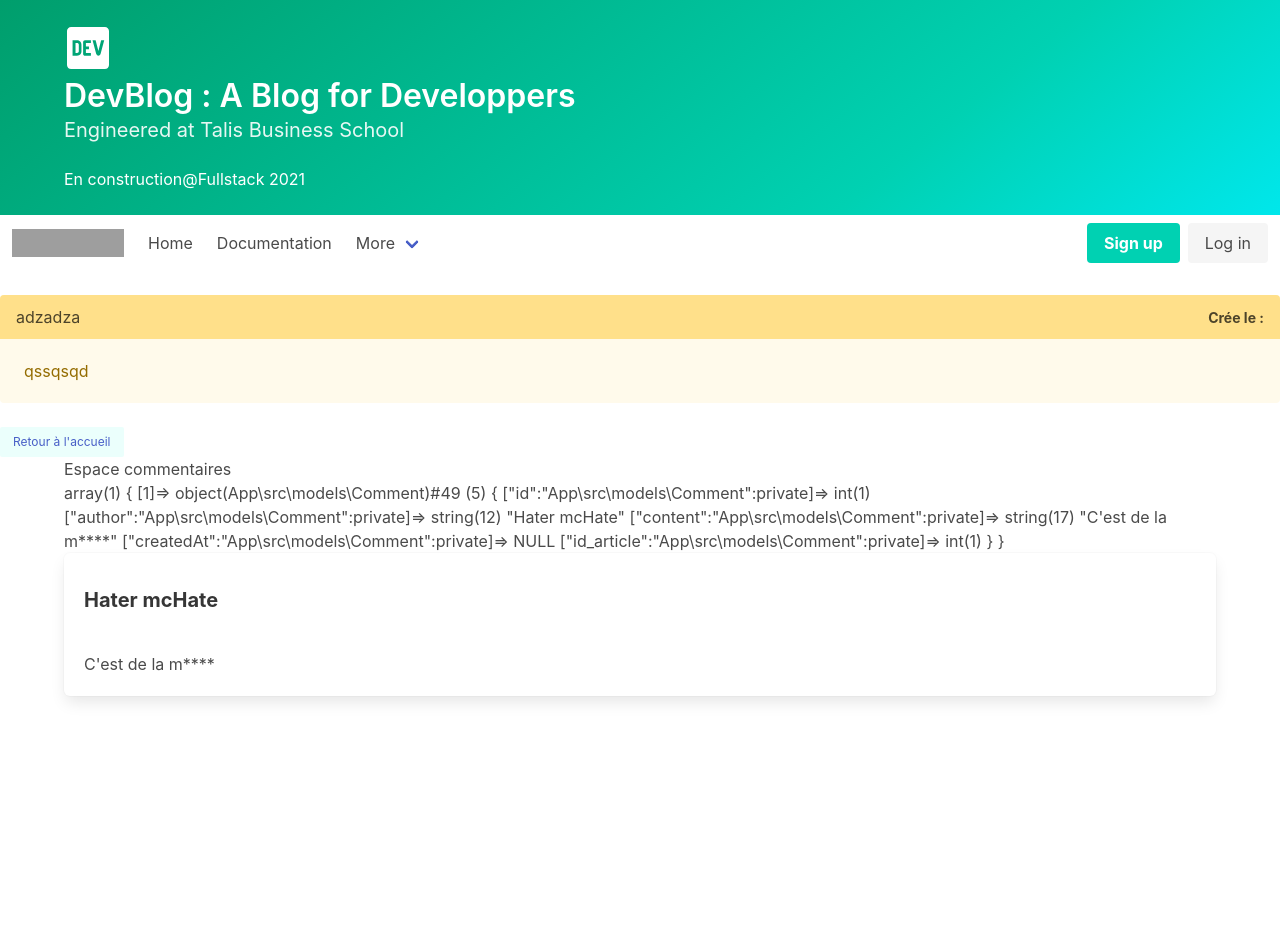
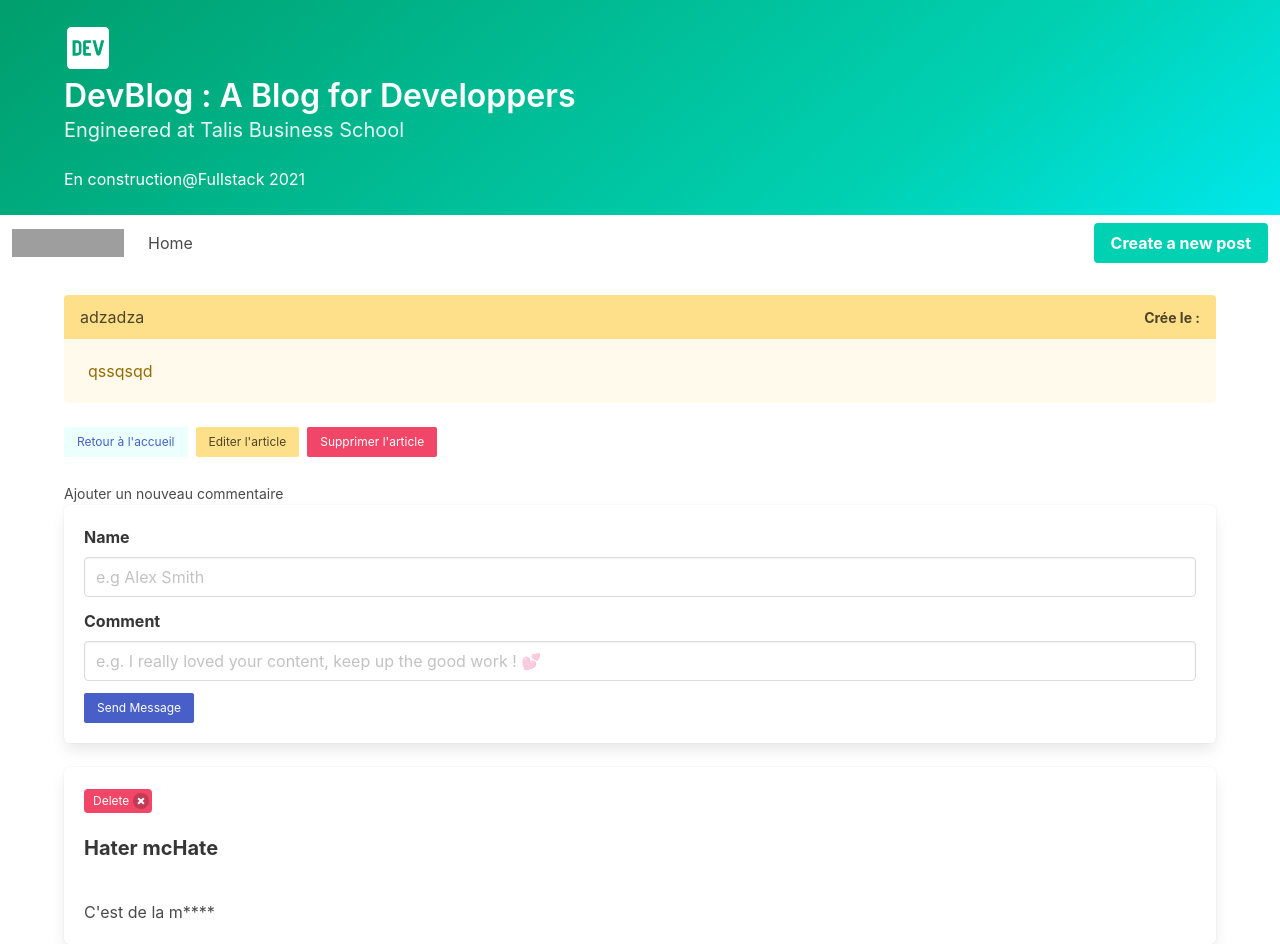
Before and after one commit to NegiAlba/PHPBlog2021, a PHP site: page /phpblog2021/post/1 in a window 1280 px wide. Before the commit the page ends 702 px from the top, so only its background shows below. Run offline with PHP 8.4, Linux system fonts and the light colour scheme; data comes from the database, SQL or seed files in the repository; some libraries are stand-ins or nearby versions; grey boxes are pictures that could not be loaded.

Commit message:
Final version including all CRUD operations

```diff
--- a/src/DAO/ArticleDAO.php
+++ b/src/DAO/ArticleDAO.php
@@ -36,4 +36,25 @@
 
         return $this->buildArticle($article);
     }
+
+    public function createArticle($data)
+    {
+        // $values = implode(', ', array_values($data));
+        $sql = 'INSERT INTO article (title, theme, content) VALUES (?,?,?)';
+        $result = $this->createQuery($sql, [$data[0], $data[1], $data[2]]);
+    }
+
+    public function editArticle($data)
+    {
+        // $values = implode(', ', array_values($data));
+        $sql = 'UPDATE article SET title = ?,theme = ?,content = ? WHERE id = ?';
+        $result = $this->createQuery($sql, [$data[0], $data[1], $data[2], $data[3]]);
+    }
+
+    public function deleteArticle($data)
+    {
+        // $values = implode(', ', array_values($data));
+        $sql = 'DELETE FROM article WHERE id = ?';
+        $result = $this->createQuery($sql, [$data[0]]);
+    }
 }
--- a/src/DAO/CommentDAO.php
+++ b/src/DAO/CommentDAO.php
@@ -11,7 +11,7 @@
         $sql = 'SELECT * FROM comment ORDER BY created_at DESC';
         $comments = [];
         $result = $this->createQuery($sql)->fetchAll();
-        foreach($result as $row){
+        foreach ($result as $row) {
             $id = $row['id'];
             $comments[$id] = $this->buildComment($row);
         }
@@ -30,6 +30,20 @@
         return $comments;
     }
 
+    public function createComment($data)
+    {
+        // $values = implode(', ', array_values($data));
+        $sql = 'INSERT INTO comment (author, content, id_article) VALUES (?,?,?)';
+        $result = $this->createQuery($sql, [$data[0], $data[1], $data[2]]);
+    }
+
+    public function deleteComment($data)
+    {
+        // $values = implode(', ', array_values($data));
+        $sql = 'DELETE FROM comment WHERE id = ?';
+        $result = $this->createQuery($sql, [$data[0]]);
+    }
+
     private function buildComment($row)
     {
         return new Comment($row);
--- a/src/controller/FrontController.php
+++ b/src/controller/FrontController.php
@@ -30,11 +30,69 @@
         require '../templates/contact.php';
     }
 
+    public function edit($id)
+    {
+        if (!empty($id)) {
+            $article = $this->articleDAO->getArticle($id);
+            if (isset($_POST['form_submit'])) {
+                if (!empty($_POST['title']) && !empty($_POST['theme']) && !empty($_POST['content'])) {
+                    $title = htmlspecialchars($_POST['title']);
+                    $theme = htmlspecialchars($_POST['theme']);
+                    $content = htmlspecialchars($_POST['content']);
+                    $data = [$title, $theme, $content, $id];
+                    $this->articleDAO->editArticle($data);
+
+                    return header('Location:/phpblog2021/');
+                }
+            }
+        }
+
+        require '../templates/form.php';
+    }
+
+    public function create()
+    {
+        // var_dump($_POST);
+        if (isset($_POST['form_submit'])) {
+            if (!empty($_POST['title']) && !empty($_POST['theme']) && !empty($_POST['content'])) {
+                $title = htmlspecialchars($_POST['title']);
+                $theme = htmlspecialchars($_POST['theme']);
+                $content = htmlspecialchars($_POST['content']);
+                $data = [$title, $theme, $content];
+                $this->articleDAO->createArticle($data);
+
+                return header('Location:/phpblog2021/');
+            }
+        }
+
+        require '../templates/form.php';
+    }
+
     public function post($id)
     {
+        if (isset($_POST['comment_submit'])) {
+            if (!empty($_POST['author']) && !empty($_POST['content'])) {
+                $author = htmlspecialchars($_POST['author']);
+                $content = htmlspecialchars($_POST['content']);
+                $data = [$author, $content, $id];
+                $this->commentDAO->createComment($data);
+            }
+        }
+        if (isset($_POST['comment_delete'])) {
+            $data = [$_POST['comment_id']];
+            $this->commentDAO->deleteComment($data);
+        }
+
         $article = $this->articleDAO->getArticle($id);
         $comments = $this->commentDAO->getCommentsFromArticle($id);
 
         require '../templates/post.php';
     }
+
+    public function delete($id)
+    {
+        $this->articleDAO->deleteArticle($id);
+
+        return header('Location:/phpblog2021/');
+    }
 }
--- a/templates/includes/header.php
+++ b/templates/includes/header.php
@@ -28,7 +28,7 @@
     </section>
 <nav class="navbar" role="navigation" aria-label="main navigation">
   <div class="navbar-brand">
-    <a class="navbar-item" href="">
+    <a class="navbar-item" href="/phpblog2021/">
       <img src="https://bulma.io/images/bulma-logo.png" width="112" height="28">
     </a>
 
@@ -41,45 +41,16 @@
 
   <div id="navbarBasicExample" class="navbar-menu">
     <div class="navbar-start">
-      <a class="navbar-item">
+      <a class="navbar-item" href="/phpblog2021/">
         Home
       </a>
-
-      <a class="navbar-item">
-        Documentation
-      </a>
-
-      <div class="navbar-item has-dropdown is-hoverable">
-        <a class="navbar-link">
-          More
-        </a>
-
-        <div class="navbar-dropdown">
-          <a class="navbar-item">
-            About
-          </a>
-          <a class="navbar-item">
-            Jobs
-          </a>
-          <a class="navbar-item">
-            Contact
-          </a>
-          <hr class="navbar-divider">
-          <a class="navbar-item">
-            Report an issue
-          </a>
-        </div>
-      </div>
     </div>
 
     <div class="navbar-end">
       <div class="navbar-item">
         <div class="buttons">
-          <a class="button is-primary">
-            <strong>Sign up</strong>
-          </a>
-          <a class="button is-light">
-            Log in
+          <a class="button is-primary" href="/phpblog2021/public/create/">
+            <strong>Create a new post</strong>
           </a>
         </div>
       </div>
--- a/templates/post.php
+++ b/templates/post.php
@@ -1,7 +1,7 @@
     <?php
         require 'includes/header.php';
     ?>
-    <article class="message is-warning my-5">
+    <article class=" container message is-warning my-5">
         <div class="message-header">
             <h2><?php echo $article->getTitle(); ?>
             </h2>
@@ -15,20 +15,50 @@
             </p>
         </div>
     </article>
-    <button class="button is-small backToHome is-primary is-light"><a href="../index.php">Retour à
+    <div class="buttons container">
+    <button class="button is-small backToHome is-primary is-light"><a href="/phpblog2021/">Retour à
             l'accueil</a></button>
+    <a class="button is-small is-warning" href="/phpblog2021/public/edit/<?php echo $article->getId(); ?>">Editer l'article</button>
+    <a class="button is-small is-danger" href="/phpblog2021/public/delete/<?php echo $article->getId(); ?>">Supprimer l'article</a>
+    </div>
 
     <section id="comments">
-        <div class="container">
+        <div class="container block">
 
-            <h3>Espace commentaires</h3>
+                <p><small>Ajouter un nouveau commentaire</small></p>
+                <form action="" method="post" class="box">
+                <div class="field">
+                    <label class="label">Name</label>
+                    <div class="control">
+                        <input class="input" type="text" placeholder="e.g Alex Smith" name="author">
+                    </div>
+                </div>
+
+                <div class="field">
+                    <label class="label">Comment</label>
+                    <div class="control">
+                        <input class="input" type="text" placeholder="e.g. I really loved your content, keep up the good work ! 💕" name="content">
+                    </div>
+                </div>
+                <div class="control">
+					<button type="submit" class="button is-link is-small" name="comment_submit">Send Message</button>
+				</div>
+                </form>
             <?php
-            var_dump($comments);
             foreach ($comments as $comment) {
                 ?>
             <div class="box">
                 <div class="media-content">
                     <div class="content">
+                    <div class="block">
+                    <form action="" method="post">
+                    <span class="tag is-danger">
+                        Delete
+                        <input type="hidden" value="<?php echo $comment->getId(); ?>" name="comment_id">
+                        <button type="submit" class="delete is-small" name="comment_delete"></button>
+                    </span>
+                    </form>
+                    </div>
                         <p>
                             <strong>
                                 <h4><?php echo $comment->getAuthor(); ?>
```
Also changed, not shown: templates/form.php (added, +66 -0 lines).
